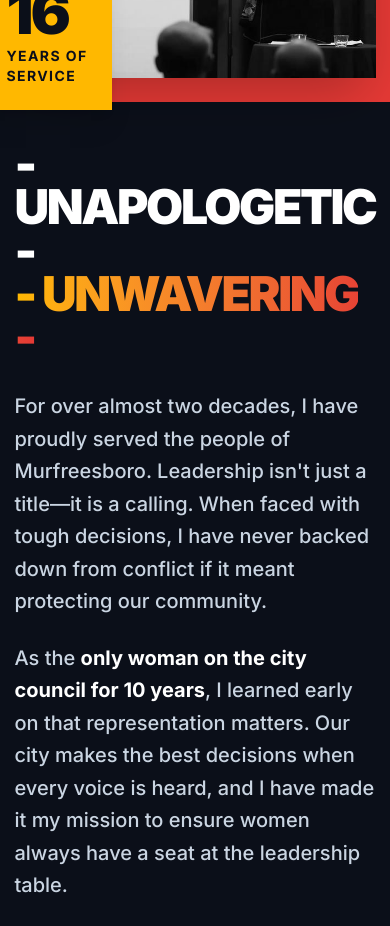
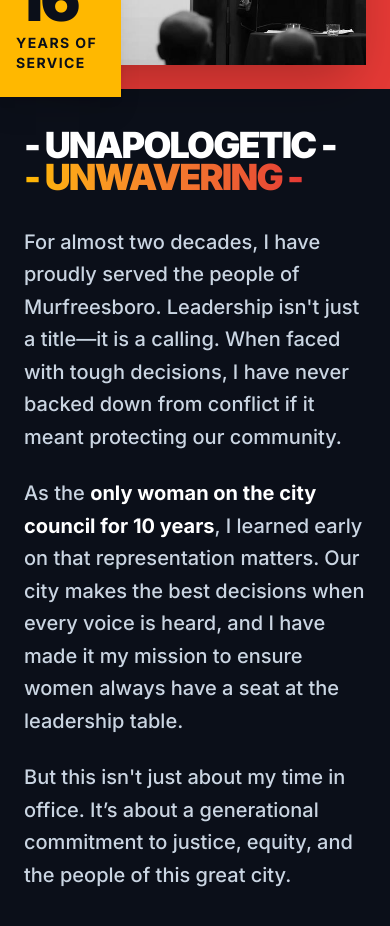
Before and after one commit to war2v/madelinescalesapp, a Next.js app: page / in a window 390 px wide. Shown: the part 3800-4726 px from the top of the page. Built offline with nearby package versions, Linux system fonts and the light colour scheme; no server answers.

Commit message:
Fixed wording issue in about section

```diff
--- a/components/About.tsx
+++ b/components/About.tsx
@@ -18,14 +18,14 @@ export const About = () => {
             </div>
 
             <div className="w-full lg:w-1/2 text-white">
-              <h2 className="text-5xl md:text-4xl lg:text-5xl xl:text-6xl font-black uppercase tracking-tighter leading-[0.9] mb-8">
+              <h2 className="text-4xl xs:2xl sm:text-3xl lg:text-5xl xl:text-6xl font-black uppercase tracking-tighter leading-[0.9] mb-8">
                 - Unapologetic -<br/>
                 <span className="text-transparent bg-clip-text bg-gradient-to-r from-[#FFB800] to-[#E53935]">- Unwavering -</span>
               </h2>
 
               <div className="space-y-6 text-xl text-slate-300 font-medium leading-relaxed">
                 <p>
-                  For over almost two decades, I have proudly served the people of Murfreesboro. Leadership isn't just a title—it is a calling. When faced with tough decisions, I have never backed down from conflict if it meant protecting our community.
+                  For almost two decades, I have proudly served the people of Murfreesboro. Leadership isn't just a title—it is a calling. When faced with tough decisions, I have never backed down from conflict if it meant protecting our community.
                 </p>
                 <p>
                   As the <strong className="text-white">only woman on the city council for 10 years</strong>, I learned early on that representation matters. Our city makes the best decisions when every voice is heard, and I have made it my mission to ensure women always have a seat at the leadership table.
```
